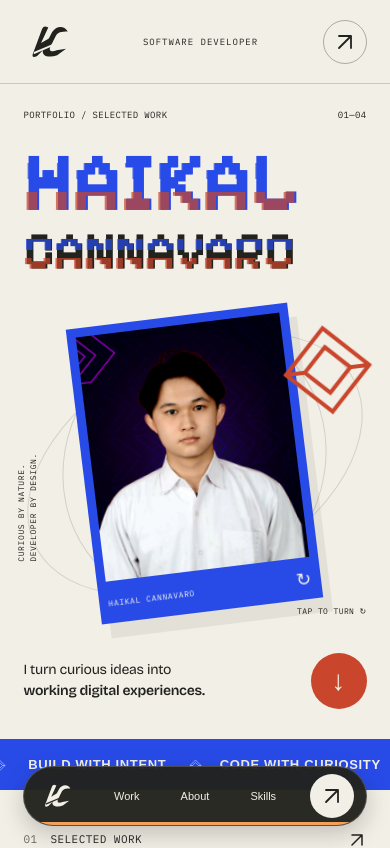
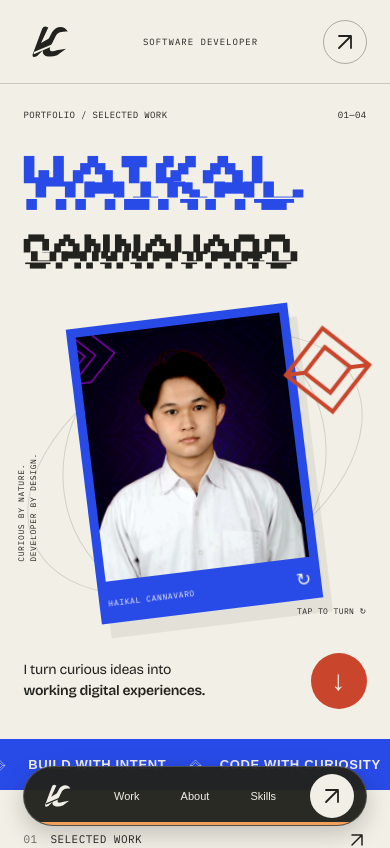
Before and after one commit to HaikalCannavaro/Portfolio-HaikalCannavaro, a Next.js app: page / in a window 390 px wide. Shown: the top 848 px of the page. Built offline with nearby package versions, Linux system fonts and the light colour scheme.

Commit message:
Make the hero glitch split and reassemble the lettering

```diff
--- a/components/brand/GlitchWord.module.css
+++ b/components/brand/GlitchWord.module.css
@@ -1,6 +1,10 @@
 .word {
   position: relative;
   display: inline-block;
+}
+
+.text {
+  display: block;
 }
 
 .echo {
@@ -8,45 +12,99 @@
 }
 
 @media (prefers-reduced-motion: no-preference) and (forced-colors: none) {
+  .word {
+    --glitch-distance: clamp(4px, 0.075em, 15px);
+    --glitch-lift: clamp(1px, 0.02em, 4px);
+    animation: tear 2.45s step-end infinite;
+  }
+
+  @media (max-width: 768px) {
+    .word {
+      --glitch-distance: clamp(3px, 0.085em, 7px);
+      --glitch-lift: clamp(1px, 0.02em, 2px);
+    }
+  }
+
+  .text {
+    opacity: calc(1 - var(--glitching, 0));
+  }
+
   .echo {
-    display: block;
     position: absolute;
     inset: 0;
+    display: block;
+    opacity: var(--glitching, 0);
     pointer-events: none;
     user-select: none;
   }
 
-  @media (max-width: 768px) {
-    .word { --glitch-max-shift: 2px; }
+  .echo::before,
+  .echo::after,
+  .middle {
+    position: absolute;
+    inset: 0;
   }
 
   .echo::before,
   .echo::after {
     content: attr(data-word);
-    position: absolute;
-    inset: 0;
-    opacity: 0.72;
-    animation: signal 1.6s steps(1, end) infinite;
+  }
+
+  .middle::before {
+    content: attr(data-slice);
   }
 
   .echo::before {
-    --shift: clamp(1.5px, 0.027em, var(--glitch-max-shift, 5px));
-    color: var(--blue);
-    clip-path: inset(22% 0 60%);
+    clip-path: inset(-0.15em -0.15em calc(100% - var(--upper-cut, 36%)) -0.15em);
+    transform: translateX(calc(var(--glitch-distance) * var(--top-shift, 0)));
+  }
+
+  .middle {
+    clip-path: inset(var(--upper-cut, 36%) -0.15em calc(100% - var(--lower-cut, 60%)) -0.15em);
+    transform: translate(
+      calc(var(--glitch-distance) * var(--middle-shift, 0)),
+      calc(var(--glitch-lift) * var(--middle-lift, 0))
+    );
   }
 
   .echo::after {
-    --shift: clamp(calc(-1 * var(--glitch-max-shift, 6px)), -0.032em, -1.5px);
-    color: #c9462c;
-    animation-duration: 2.1s;
-    animation-delay: -0.7s;
-    clip-path: inset(57% 0 23%);
+    clip-path: inset(var(--lower-cut, 60%) -0.15em -0.15em -0.15em);
+    transform: translateX(calc(var(--glitch-distance) * var(--bottom-shift, 0)));
   }
 
-  @keyframes signal {
-    0%, 100% { transform: translateX(var(--shift)); }
-    35% { transform: translateX(calc(-1 * var(--shift))); }
-    60% { transform: translateX(calc(0.5 * var(--shift))); }
-    82% { transform: translateX(calc(-0.5 * var(--shift))); }
+  @keyframes tear {
+    0%, 14%, 55%, 80%, 100% {
+      --glitching: 0;
+    }
+
+    4%, 50% {
+      --glitching: 1;
+      --upper-cut: 32%;
+      --lower-cut: 58%;
+      --top-shift: 0.35;
+      --middle-shift: -1;
+      --middle-lift: 1;
+      --bottom-shift: 0.12;
+    }
+
+    7%, 52%, 76% {
+      --glitching: 1;
+      --upper-cut: 46%;
+      --lower-cut: 65%;
+      --top-shift: -0.65;
+      --middle-shift: 1;
+      --middle-lift: -1;
+      --bottom-shift: -0.3;
+    }
+
+    10%, 47% {
+      --glitching: 1;
+      --upper-cut: 24%;
+      --lower-cut: 47%;
+      --top-shift: 0;
+      --middle-shift: -0.55;
+      --middle-lift: 0;
+      --bottom-shift: 0.3;
+    }
   }
 }
--- a/components/brand/GlitchWord.tsx
+++ b/components/brand/GlitchWord.tsx
@@ -3,8 +3,10 @@ import styles from "./GlitchWord.module.css";
 export default function GlitchWord({ children }: { children: string }) {
   return (
     <span className={styles.word}>
-      {children}
-      <span className={styles.echo} data-word={children} aria-hidden="true" />
+      <span className={styles.text}>{children}</span>
+      <span className={styles.echo} data-word={children} aria-hidden="true">
+        <span className={styles.middle} data-slice={children} />
+      </span>
     </span>
   );
 }
```
